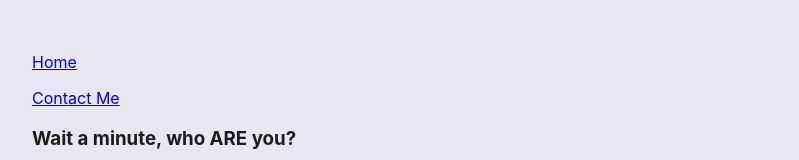
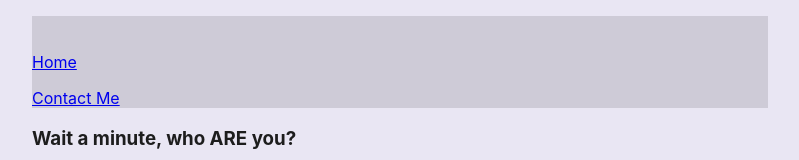
Before and after one commit to tyebean/portfolio2, a React (Create React App) app: page / in a window 1280 px wide. Shown: the top 160 px of the page, without its empty margins (240-1039 px from the left). Built offline with nearby package versions, Linux system fonts and the light colour scheme; the HTML template or start-up script is replaced by a standard one.

Commit message:
stub up css

```diff
--- a/src/components/NavBar/NavBar.css
+++ b/src/components/NavBar/NavBar.css
@@ -0,0 +1,3 @@
+.nav-div {
+  background-color: rgba(0, 0, 0, 0.116);
+}
--- a/src/components/NavBar/NavBar.jsx
+++ b/src/components/NavBar/NavBar.jsx
@@ -1,7 +1,9 @@
+import './NavBar.css'
+
 const NavBar = () => {
   return (
     <>
-    <div>
+    <div className='nav-div'>
       <img src="" alt="" />
       <a href="/"><p>Home</p></a>
       <a href="/contact"><p>Contact Me</p></a>
```
